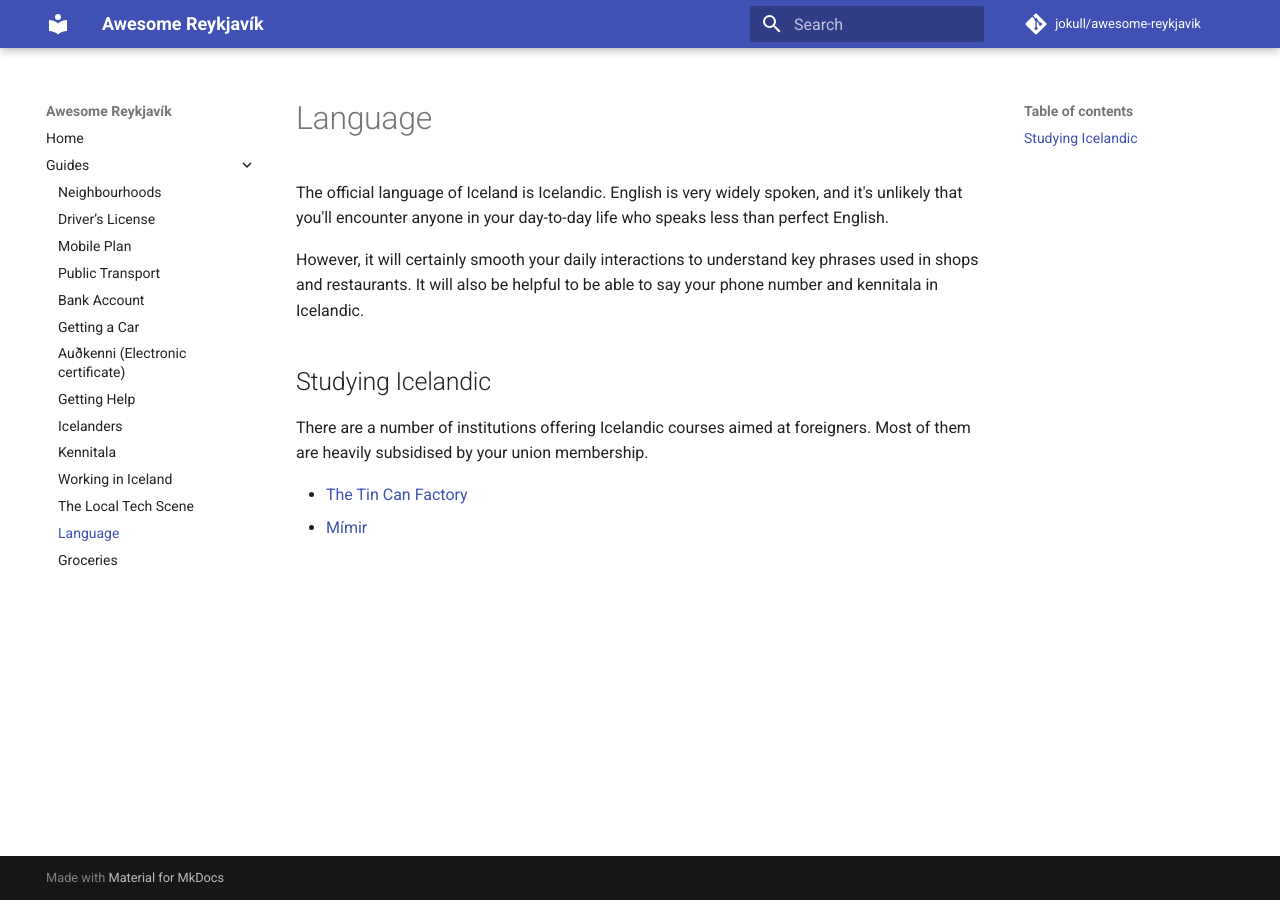
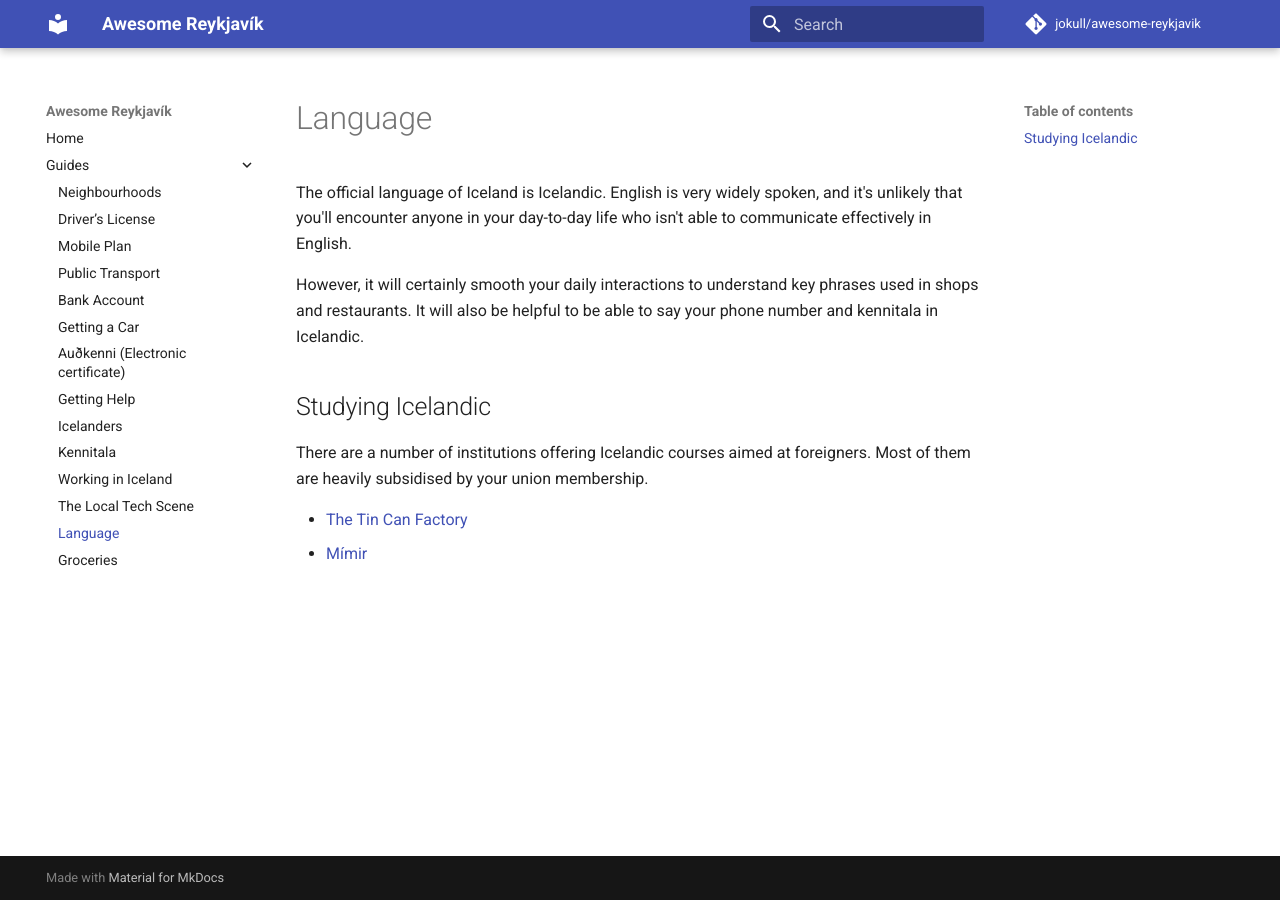
Before and after one commit to jokull/awesome-reykjavik, an MkDocs documentation site: the page built from docs/guides/language.md, in a window 1280 px wide. Built offline with MkDocs 1.6.1 and Material for MkDocs 9.7.7, drawn with Linux system fonts in a browser that asks for light colours; comment, search, counter and statistics services are not loaded.

Commit message:
Small corrections; One downgrade in lingustic expectations

```diff
--- a/docs/guides/language.md
+++ b/docs/guides/language.md
@@ -1,8 +1,8 @@
 # Language
 
 The official language of Iceland is Icelandic. English is very widely spoken,
-and it's unlikely that you'll encounter anyone in your day-to-day life who
-speaks less than perfect English.
+and it's unlikely that you'll encounter anyone in your day-to-day life who isn't
+able to communicate effectively in English.
 
 However, it will certainly smooth your daily interactions to understand key
 phrases used in shops and restaurants. It will also be helpful to be able to
```
Also changed, not shown: docs/guides/groceries.md (+1 -1 lines), docs/guides/neighbourhoods.md (+1 -1 lines).
